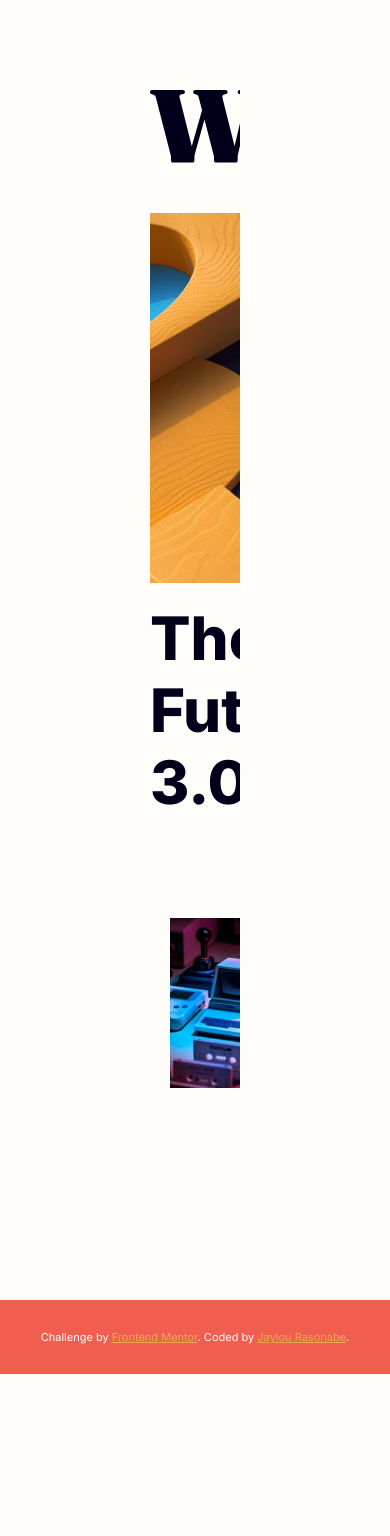
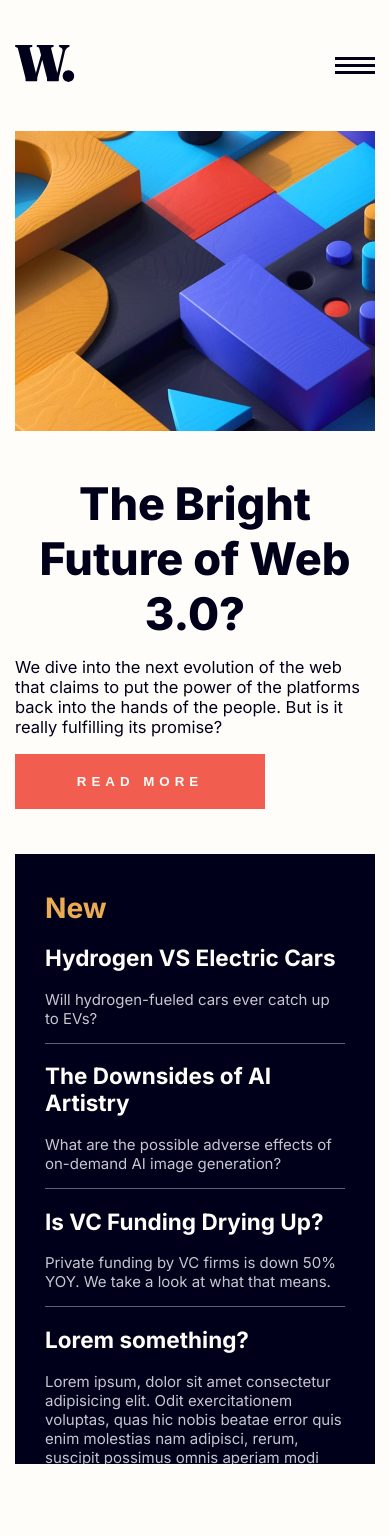
Before and after one commit to JlordS32/Improve-CSS, a plain HTML site: page news-homepage/index.html in a window 390 px wide. Shown: the top 1536 px of the page. Before the commit the page ends 1374 px from the top, so only its background shows below. Drawn offline with Linux system fonts and the light colour scheme.

Commit message:
nearly done

```diff
--- a/news-homepage/index.html
+++ b/news-homepage/index.html
@@ -15,12 +15,16 @@
 			href="./assets/images/favicon-32x32.png"
 		/>
 
-      <link rel="stylesheet" href="styles.css" />
+		<link
+			rel="stylesheet"
+			href="styles.css"
+		/>
 
 		<title>Frontend Mentor | News homepage by Jaylou Rasonabe</title>
 	</head>
 	<body>
 		<div class="main-container">
+			<header>
 				<nav>
 					<div>
 						<img
@@ -29,6 +33,13 @@
 							width="120"
 						/>
 					</div>
+					<div class="burger-menu closed">
+						<img
+							src="./assets/images/icon-menu.svg"
+							alt="burger-menu"
+						/>
+					</div>
+
 					<div class="nav-links">
 						<div class="nav-item">Home</div>
 						<div class="nav-item">New</div>
@@ -37,15 +48,12 @@
 						<div class="nav-item">Categories</div>
 					</div>
 				</nav>
+			</header>
 
 			<main>
 				<section>
 					<div class="hero-container">
-                  <img
-                     src="./assets/images/image-web-3-desktop.jpg"
-                     alt="hero-img"
-                     width="900"
-                  />
+						<div class="img-container"></div>
 						<div class="hero">
 							<h1>The Bright Future of Web 3.0?</h1>
 							<div class="call-to-action">
@@ -60,7 +68,7 @@
 							</div>
 						</div>
 					</div>
-               <aside>
+					<div class="aside">
 						<h1>New</h1>
 						<div class="aside-items">
 							<div class="aside-item">
@@ -84,23 +92,35 @@
 							<div class="aside-item">
 								<h1>Lorem something?</h1>
 								<p>
-                           Lorem ipsum, dolor sit amet consectetur adipisicing elit. Odit exercitationem voluptas, quas hic nobis beatae error quis enim molestias nam adipisci, rerum, suscipit possimus omnis aperiam modi nostrum culpa nesciunt quibusdam velit tenetur perspiciatis officiis blanditiis quidem. Vero, eum enim.
+									Lorem ipsum, dolor sit amet consectetur adipisicing elit. Odit
+									exercitationem voluptas, quas hic nobis beatae error quis enim
+									molestias nam adipisci, rerum, suscipit possimus omnis aperiam
+									modi nostrum culpa nesciunt quibusdam velit tenetur
+									perspiciatis officiis blanditiis quidem. Vero, eum enim.
 								</p>
 							</div>
 							<div class="aside-item">
 								<h1>Lorem something?</h1>
 								<p>
-                           Lorem ipsum, dolor sit amet consectetur adipisicing elit. Odit exercitationem voluptas, quas hic nobis beatae error quis enim molestias nam adipisci, rerum, suscipit possimus omnis aperiam modi nostrum culpa nesciunt quibusdam velit tenetur perspiciatis officiis blanditiis quidem. Vero, eum enim.
+									Lorem ipsum, dolor sit amet consectetur adipisicing elit. Odit
+									exercitationem voluptas, quas hic nobis beatae error quis enim
+									molestias nam adipisci, rerum, suscipit possimus omnis aperiam
+									modi nostrum culpa nesciunt quibusdam velit tenetur
+									perspiciatis officiis blanditiis quidem. Vero, eum enim.
 								</p>
 							</div>
 							<div class="aside-item">
 								<h1>Lorem something?</h1>
 								<p>
-                           Lorem ipsum, dolor sit amet consectetur adipisicing elit. Odit exercitationem voluptas, quas hic nobis beatae error quis enim molestias nam adipisci, rerum, suscipit possimus omnis aperiam modi nostrum culpa nesciunt quibusdam velit tenetur perspiciatis officiis blanditiis quidem. Vero, eum enim.
+									Lorem ipsum, dolor sit amet consectetur adipisicing elit. Odit
+									exercitationem voluptas, quas hic nobis beatae error quis enim
+									molestias nam adipisci, rerum, suscipit possimus omnis aperiam
+									modi nostrum culpa nesciunt quibusdam velit tenetur
+									perspiciatis officiis blanditiis quidem. Vero, eum enim.
 								</p>
 							</div>
 						</div>
-               </aside>
+					</div>
 				</section>
 				<section>
 					<article class="news">
@@ -156,5 +176,17 @@
 				>. Coded by <a href="https://github.com/JlordS32">Jaylou Rasonabe</a>.
 			</div>
 		</footer>
+      <div class="burger-nav">
+         <div class="close-menu">
+            <img src="./assets/images/icon-menu-close.svg" alt="close-menu" />
+         </div>
+			<div class="burger-links">
+				<div class="burger-item">Home</div>
+				<div class="burger-item">New</div>
+				<div class="burger-item">Popular</div>
+				<div class="burger-item">Trending</div>
+				<div class="burger-item">Categories</div>
+			</div>
+		</div>
 	</body>
 </html>
--- a/news-homepage/styles.css
+++ b/news-homepage/styles.css
@@ -40,8 +40,8 @@
 
 body {
 	margin: 0;
-	padding: 0 10rem;
-	padding-bottom: 10rem; /* Add padding for the footer */
+	padding: 0 clamp(0.5rem, 1rem, 10rem);
+	padding-bottom: 10rem;
 	box-sizing: border-box;
 	display: flex;
 	justify-content: center;
@@ -70,9 +70,12 @@ body {
 
 nav {
 	justify-content: space-between;
-	margin-top: 3rem;
-	padding: 3rem 0;
-	font-size: 1.2rem;
+	margin-top: 6rem;
+	font-size: 1rem;
+}
+
+.burger-menu {
+	display: none;
 }
 
 .nav-links {
@@ -85,14 +88,17 @@ nav,
 .nav-links,
 .news,
 .news-item,
-.call-to-action {
+.call-to-action,
+main section:first-child {
 	display: flex;
 }
 
-main section:first-child,
+main section:first-child {
+	margin-top: 3rem;
+}
+
 .hero {
 	display: grid;
-	grid-template-columns: repeat(2, 1fr);
 	grid-template-rows: 1fr;
 }
 
@@ -101,20 +107,35 @@ main section:last-child {
 }
 
 .hero-container {
+	display: flex;
 	margin-right: 2rem;
+   flex-direction: column;
 }
 
-aside {
+.img-container {
+	background-image: url(./assets/images/image-web-3-desktop.jpg);
+	width: 100%;
+	min-height: 59%;
+	background-repeat: no-repeat;
+	background-size: contain;
+   flex-grow: 1;
+}
+
+.aside {
 	padding: 2rem;
 	box-sizing: border-box;
+	flex-shrink: 0;
+	width: 30%;
 }
 
-aside > h1 {
+.aside > h1 {
 	margin: 0.5rem 0;
 }
 
 .hero {
 	margin: 1rem 0;
+	grid-template-columns: 1.3fr 1fr;
+	align-items: center;
 }
 
 .hero > h1 {
@@ -150,16 +171,16 @@ footer {
 
 .news-item {
 	gap: 1rem;
+	width: 432px;
+	max-width: 100%;
 }
 
 .news {
 	gap: 1rem;
-	width: 90%;
 	margin: 0 auto;
 	margin-bottom: 1rem;
 	height: auto;
 	box-shadow: border-box;
-	padding: 10px 20px;
 }
 
 .news-item .items > h1,
@@ -172,18 +193,18 @@ footer {
 	margin-top: 1rem;
 }
 
-.news-item .items > h2  {
+.news-item .items > h2 {
 	margin-top: 0.5rem;
 }
 
 /* TYPOGRAPHY */
 
 .hero > h1 {
-	font-size: 4rem;
+	font-size: clamp(calc(4rem * 0.75), 4vw, 4rem);
 }
 
-aside > h1 {
-	font-size: 2.5rem;
+.aside > h1 {
+	font-size: clamp(calc(2.5rem * 0.75), 4vw, 2.5rem);
 }
 
 .aside-item > p {
@@ -191,7 +212,7 @@ aside > h1 {
 }
 
 .call-to-action > p {
-	font-size: 1.1rem;
+	font-size: clamp(calc(1.1rem * 0.75), 10vw, 1.1rem);
 }
 
 .call-to-action > button {
@@ -215,15 +236,14 @@ aside > h1 {
 }
 /* COLOURS */
 
-aside {
+.aside {
 	background-color: var(--very-dark-blue);
 	color: var(--off-white);
 	height: 610px;
-   max-height: 100%;
 	overflow-y: scroll;
 }
 
-aside > h1 {
+.aside > h1 {
 	color: var(--soft-orange);
 }
 
@@ -244,7 +264,8 @@ footer {
 /* ANIMATIONS/EFFECT */
 .nav-item,
 .call-to-action > button,
-.call-to-action > button > span {
+.call-to-action > button > span,
+.burger-item {
 	transition: all 200ms;
 	position: relative;
 }
@@ -302,6 +323,137 @@ footer {
 	letter-spacing: 3px;
 }
 
+.burger-item:hover {
+   color: var(--soft-red);
+   cursor: pointer;
+}
+
 ::-webkit-scrollbar-thumb:hover {
 	background-color: var(--soft-orange);
 }
+
+/* BURGER MENU */
+
+.burger-nav {
+   position: fixed;
+   width: 70vw;
+   height: 100vh;
+   z-index: 100;
+   background-color: var(--off-white);
+   top: 0;
+   right: 0;
+   display: flex;
+   flex-direction: column;
+   padding: 0 2rem;
+   padding-top: 3rem;
+   box-sizing: border-box;
+   box-shadow: -19px 0px 26px 0px rgba(0,0,0,0.2);
+   display: none;
+}
+
+.close-menu {
+   align-self: flex-end;
+}
+
+.close-menu:hover {
+   cursor: pointer;
+}
+
+.burger-links {
+   font-size: 1.6rem;
+   line-height: 4rem;
+   margin-top: 4rem;
+}
+
+@media screen and (max-width: 1000px) {
+	body {
+		padding-bottom: 10rem;
+	}
+
+   nav {
+      margin-top: 3rem;
+   }
+
+	main section:first-child {
+		flex-direction: column;
+	}
+
+	.hero-container,
+	.aside {
+		width: 100%;
+	}
+
+	.hero-container {
+		margin: 0;
+		padding: 0;
+		flex-direction: column;
+	}
+
+	.hero-container .img-container {
+		background-size: cover;
+	}
+
+	.img-container {
+		height: 300px;
+	}
+
+	.hero {
+		gap: 2rem;
+		margin: 4rem 0;
+	}
+
+	.hero > h1 {
+		text-align: center;
+	}
+
+	.nav-links {
+		gap: 1.5rem;
+	}
+
+	.call-to-action > button {
+		width: 250px;
+	}
+
+	.news {
+		flex-wrap: wrap;
+		justify-content: space-evenly;
+	}
+}
+
+@media screen and (max-width: 1040px) {
+	.hero {
+		display: inline-block;
+	}
+}
+
+@media screen and (max-width: 700px) {
+   nav div img {
+      width: 60px;
+   }
+
+	.burger-menu {
+		display: flex;
+		justify-content: center;
+		align-items: center;
+	}
+
+   .burger-menu:hover {
+      cursor: pointer;
+   }
+
+   .burger-menu > img {
+      width: 40px;
+   }
+
+	.img-container {
+		background-size: auto;
+	}
+
+	.nav-links {
+		display: none;
+	}
+
+	.hero {
+		margin: 3rem 0;
+	}
+}
```
Lines whose indentation alone changed are shown as unchanged.
